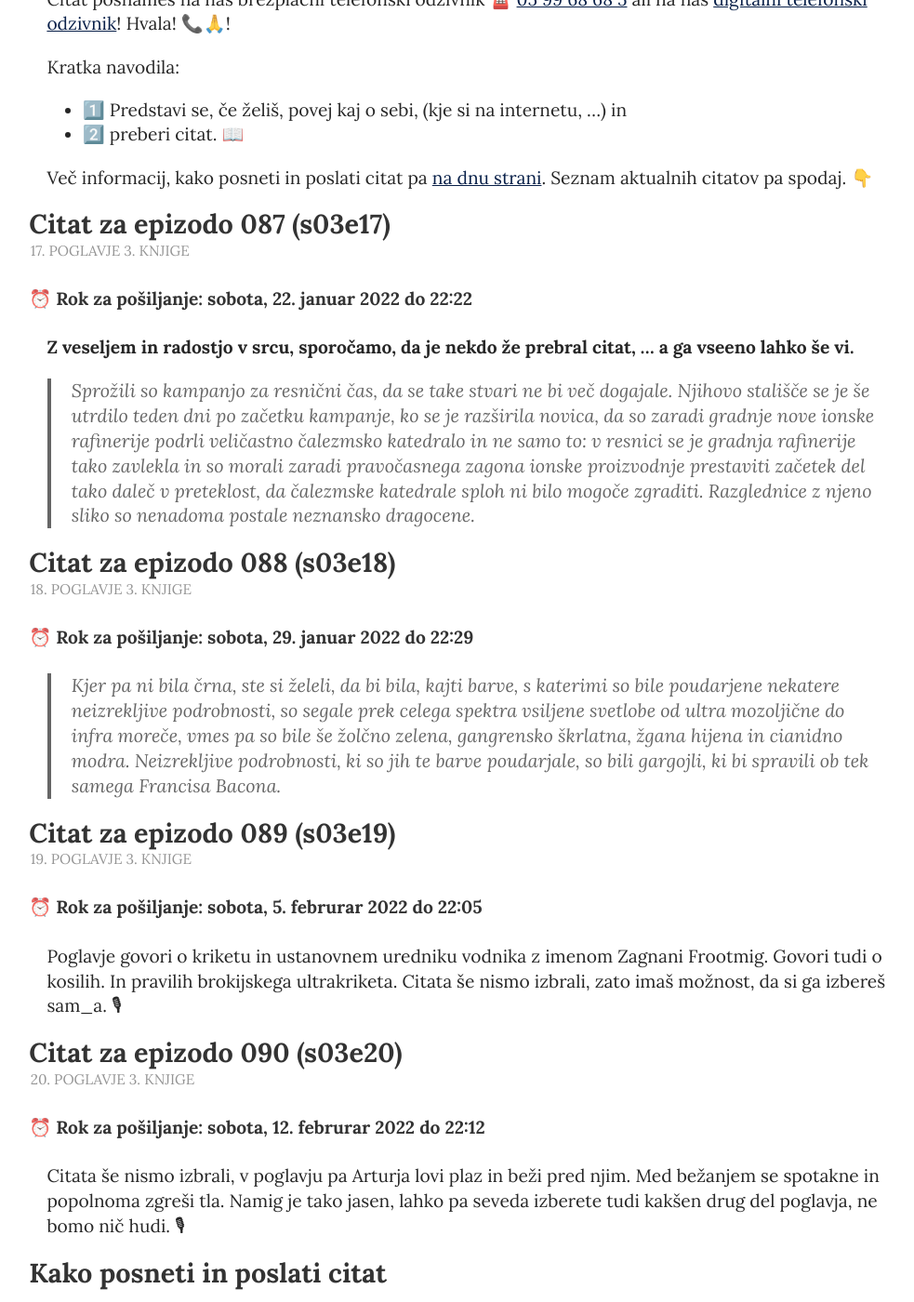
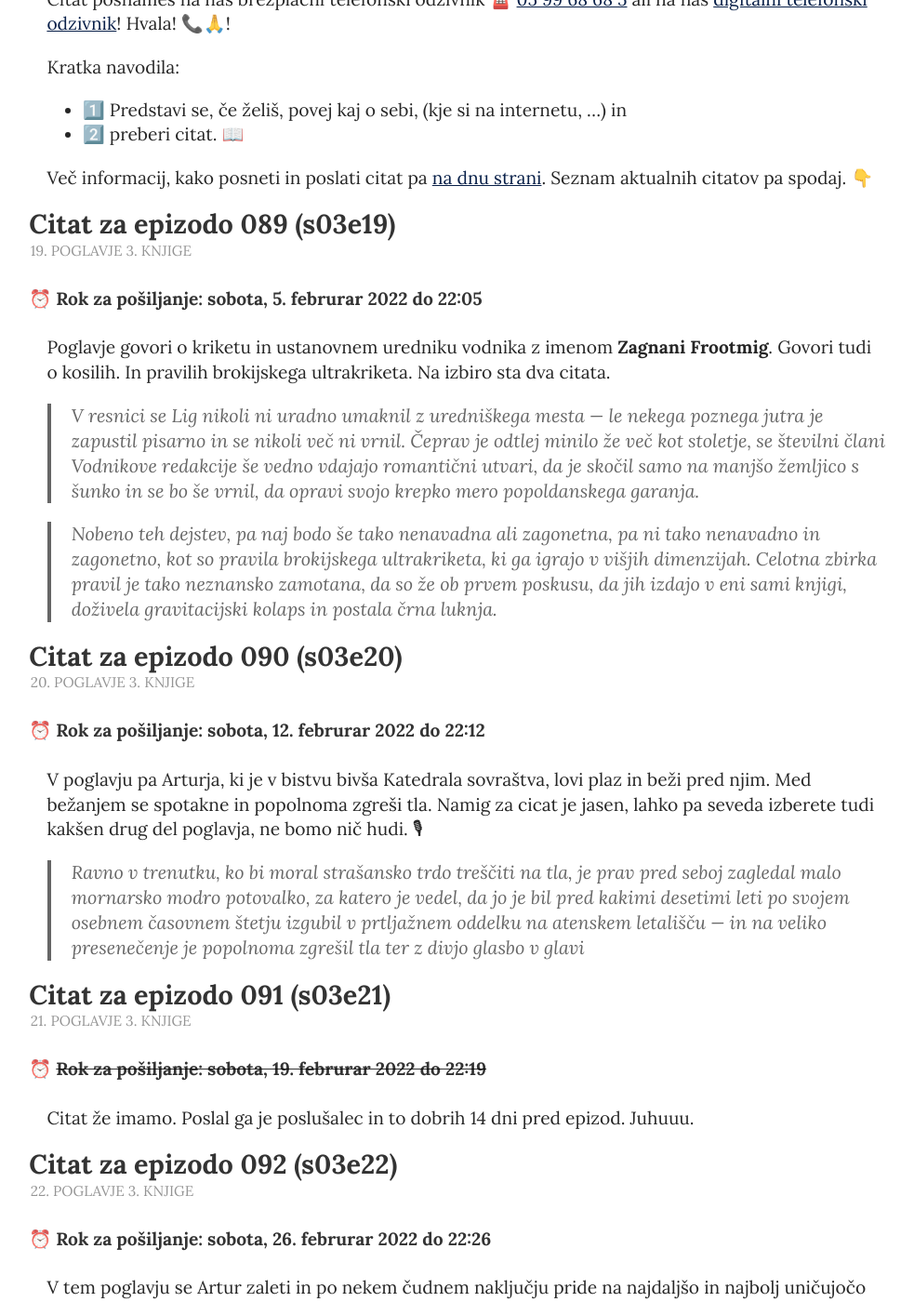
Before and after one commit to hvalazavseribe/hvalazavseribe.github.io, a Jekyll site: the page built from citat.md, in a window 1280 px wide and 1400 px high, scrolled down 278 px. Shown: the whole window at 93% size, without its empty margins (148-1131 px from the left). Built offline with Jekyll 4.4.1, drawn with Linux system fonts in a browser that asks for light colours; some of the changed text lies outside the part shown.

Commit message:
Update citat.md

```diff
--- a/citat.md
+++ b/citat.md
@@ -20,34 +20,17 @@ Kratka navodila:
 
 Več informacij, kako posneti in poslati citat pa [na dnu strani](https://hvalazavseribe.si/citat/#kako-posneti-in-poslati-citat). Seznam aktualnih citatov pa spodaj. 👇
 
-## Citat za epizodo 087 (s03e17)
-
-### 17. poglavje 3. knjige
-
-#### Rok za pošiljanje: sobota, 22. januar 2022 do 22:22
-
-**Z veseljem in radostjo v srcu, sporočamo, da je nekdo že prebral citat, ... a ga vseeno lahko še vi.**
-
-> Sprožili so kampanjo za resnični čas, da se take stvari ne bi več dogajale. Njihovo stališče se je še utrdilo teden dni po začetku kampanje, ko se je razširila novica, da so zaradi gradnje nove ionske rafinerije podrli veličastno čalezmsko katedralo in ne samo to: v resnici se je gradnja rafinerije tako zavlekla in so morali zaradi pravočasnega zagona ionske proizvodnje prestaviti začetek del tako daleč v preteklost, da čalezmske katedrale sploh ni bilo mogoče zgraditi. Razglednice z njeno sliko so nenadoma postale neznansko dragocene.
-
-
-## Citat za epizodo 088 (s03e18)
-
-### 18. poglavje 3. knjige
-
-#### Rok za pošiljanje: sobota, 29. januar 2022 do 22:29
-
-> Kjer pa ni bila črna, ste si želeli, da bi bila, kajti barve, s katerimi so bile poudarjene nekatere neizrekljive podrobnosti, so segale prek celega spektra vsiljene svetlobe od ultra mozoljične do infra moreče, vmes pa so bile še žolčno zelena, gangrensko škrlatna, žgana hijena in cianidno modra. Neizrekljive podrobnosti, ki so jih te barve poudarjale, so bili gargojli, ki bi spravili ob tek samega Francisa Bacona.
-
-
 ## Citat za epizodo 089 (s03e19)
 
 ### 19. poglavje 3. knjige
 
 #### Rok za pošiljanje: sobota, 5. februrar 2022 do 22:05
 
-Poglavje govori o kriketu in ustanovnem uredniku vodnika z imenom Zagnani Frootmig. Govori tudi o kosilih. In pravilih brokijskega ultrakriketa. Citata še nismo izbrali, zato imaš možnost, da si ga izbereš sam_a. 🎙
+Poglavje govori o kriketu in ustanovnem uredniku vodnika z imenom **Zagnani Frootmig**. Govori tudi o kosilih. In pravilih brokijskega ultrakriketa. Na izbiro sta dva citata.
 
+> V resnici se Lig nikoli ni uradno umaknil z uredniškega mesta — le nekega poznega jutra je zapustil pisarno in se nikoli več ni vrnil. Čeprav je odtlej minilo že več kot stoletje, se številni člani Vodnikove redakcije še vedno vdajajo romantični utvari, da je skočil samo na manjšo žemljico s šunko in se bo še vrnil, da opravi svojo krepko mero popoldanskega garanja.
+
+> Nobeno teh dejstev, pa naj bodo še tako nenavadna ali zagonetna, pa ni tako nenavadno in zagonetno, kot so pravila brokijskega ultrakriketa, ki ga igrajo v višjih dimenzijah. Celotna zbirka pravil je tako neznansko zamotana, da so že ob prvem poskusu, da jih izdajo v eni sami knjigi, doživela gravitacijski kolaps in postala črna luknja.
 
 ## Citat za epizodo 090 (s03e20)
 
@@ -55,8 +38,25 @@ Poglavje govori o kriketu in ustanovnem uredniku vodnika z imenom Zagnani Frootm
 
 #### Rok za pošiljanje: sobota, 12. februrar 2022 do 22:12
 
-Citata še nismo izbrali, v poglavju pa Arturja lovi plaz in beži pred njim. Med bežanjem se spotakne in popolnoma zgreši tla. Namig je tako jasen, lahko pa seveda izberete tudi kakšen drug del poglavja, ne bomo nič hudi. 🎙
+V poglavju pa Arturja, ki je v bistvu bivša Katedrala sovraštva, lovi plaz in beži pred njim. Med bežanjem se spotakne in popolnoma zgreši tla. Namig za cicat je jasen, lahko pa seveda izberete tudi kakšen drug del poglavja, ne bomo nič hudi. 🎙
 
+> Ravno v trenutku, ko bi moral strašansko trdo treščiti na tla, je prav pred seboj zagledal malo mornarsko modro potovalko, za katero je vedel, da jo je bil pred kakimi desetimi leti po svojem osebnem časovnem štetju izgubil v prtljažnem oddelku na atenskem letališču — in na veliko presenečenje je popolnoma zgrešil tla ter z divjo glasbo v glavi
+
+## Citat za epizodo 091 (s03e21)
+
+### 21. poglavje 3. knjige
+
+#### ~~Rok za pošiljanje: sobota, 19. februrar 2022 do 22:19~~
+
+Citat že imamo. Poslal ga je poslušalec in to dobrih 14 dni pred epizod. Juhuuu.
+
+## Citat za epizodo 092 (s03e22)
+
+### 22. poglavje 3. knjige
+
+#### Rok za pošiljanje: sobota, 26. februrar 2022 do 22:26
+
+V tem poglavju se Artur zaleti in po nekem čudnem naključju pride na najdaljšo in najbolj uničujočo zabavo vseh časov. Citata še nismo izbrali, zato vabljeni da si ga izberete sami.
 
 ## Kako posneti in poslati citat
 
```
